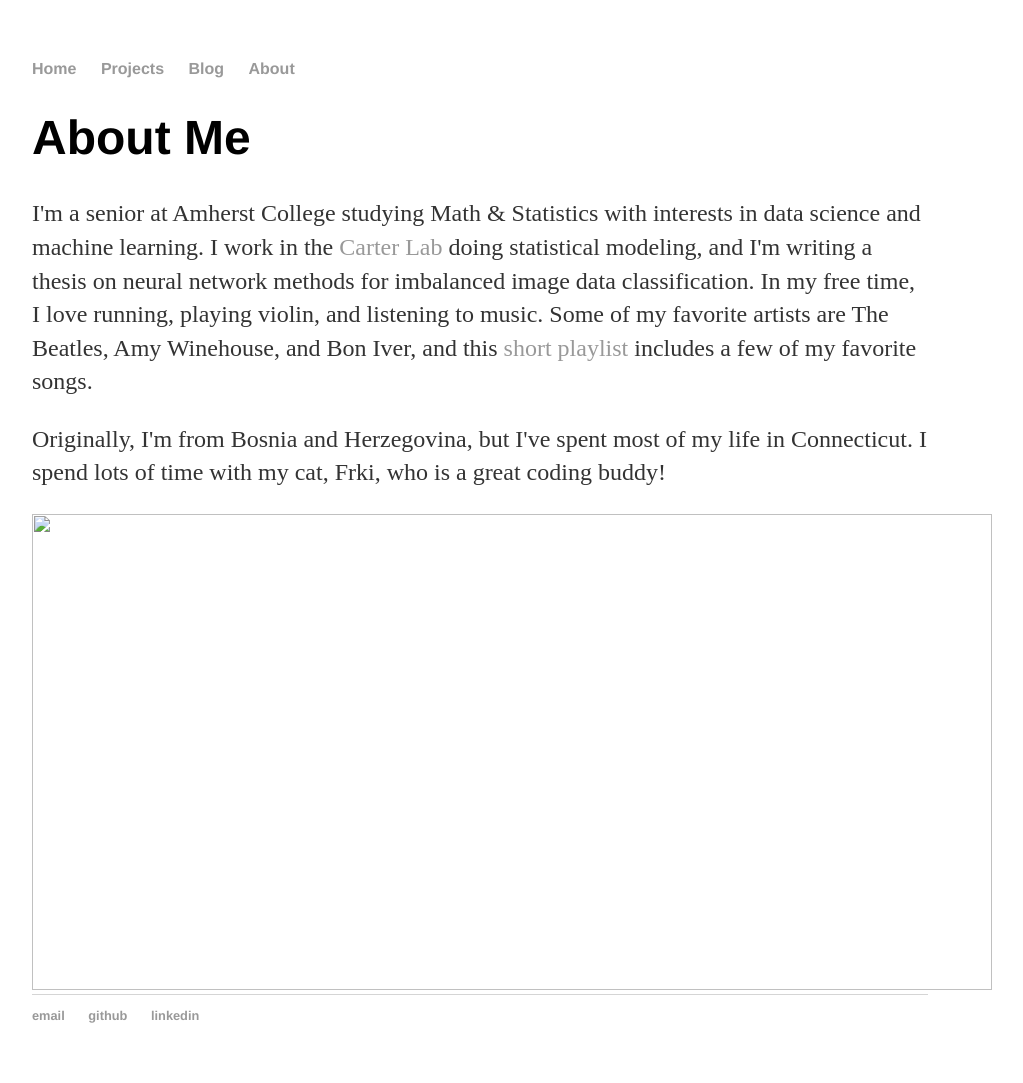
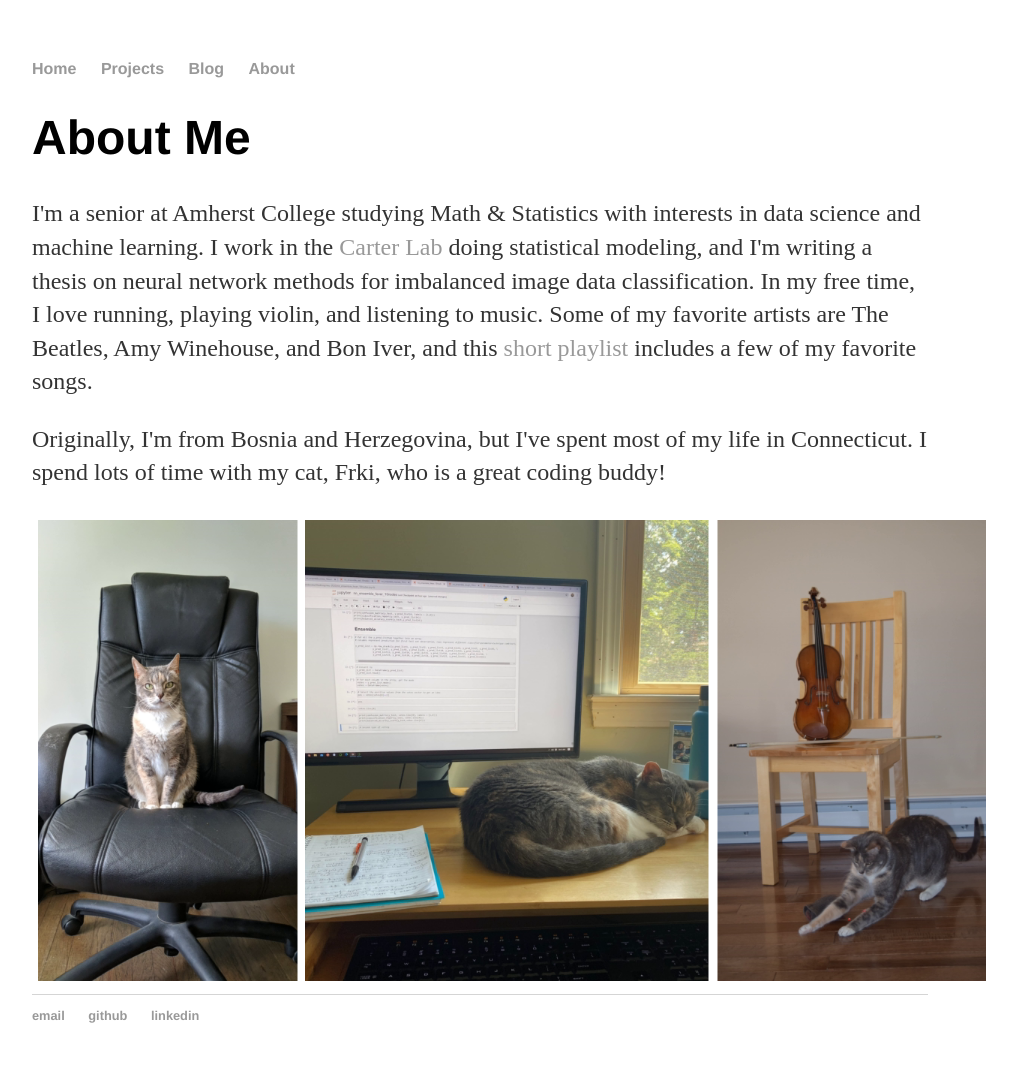
Before and after one commit to aboskovic21/aboskovic21.github.io, a Jekyll site: the page built from about/index.html, in a window 1280 px wide. Shown: the whole page, without its empty margins (160-1183 px from the left). Built offline with Jekyll 4.4.1, drawn with Linux system fonts in a browser that asks for light colours.

Commit message:
Update index.html

```diff
--- a/about/index.html
+++ b/about/index.html
@@ -9,7 +9,7 @@ title: About Me
 	<p>I'm a senior at Amherst College studying Math & Statistics with interests in data science and machine learning. I work in the <a href="https://acarter.people.amherst.edu/pages/home.html">Carter Lab</a> doing statistical modeling, and I'm writing a thesis on neural network methods for imbalanced image data classification. In my free time, I love running, playing violin, and listening to music. Some of my favorite artists are The Beatles, Amy Winehouse, and Bon Iver, and this <a href="https://open.spotify.com/playlist/4oftjl6M4We9cMNHQgzZwg?si=UmZODpUaSbenhDzZT8fuEg">short playlist</a> includes a few of my favorite songs.</p>
 
 	<p>Originally, I'm from Bosnia and Herzegovina, but I've spent most of my life in Connecticut. I spend lots of time with my cat, Frki, who is a great coding buddy!</p>
-	<center><img src="../assets/frki.png" width="960" height="476"></center>
+	<center><img src="../frki.png" width="960" height="476"></center>
 
 
 </div><!-- /.blurb -->
```
